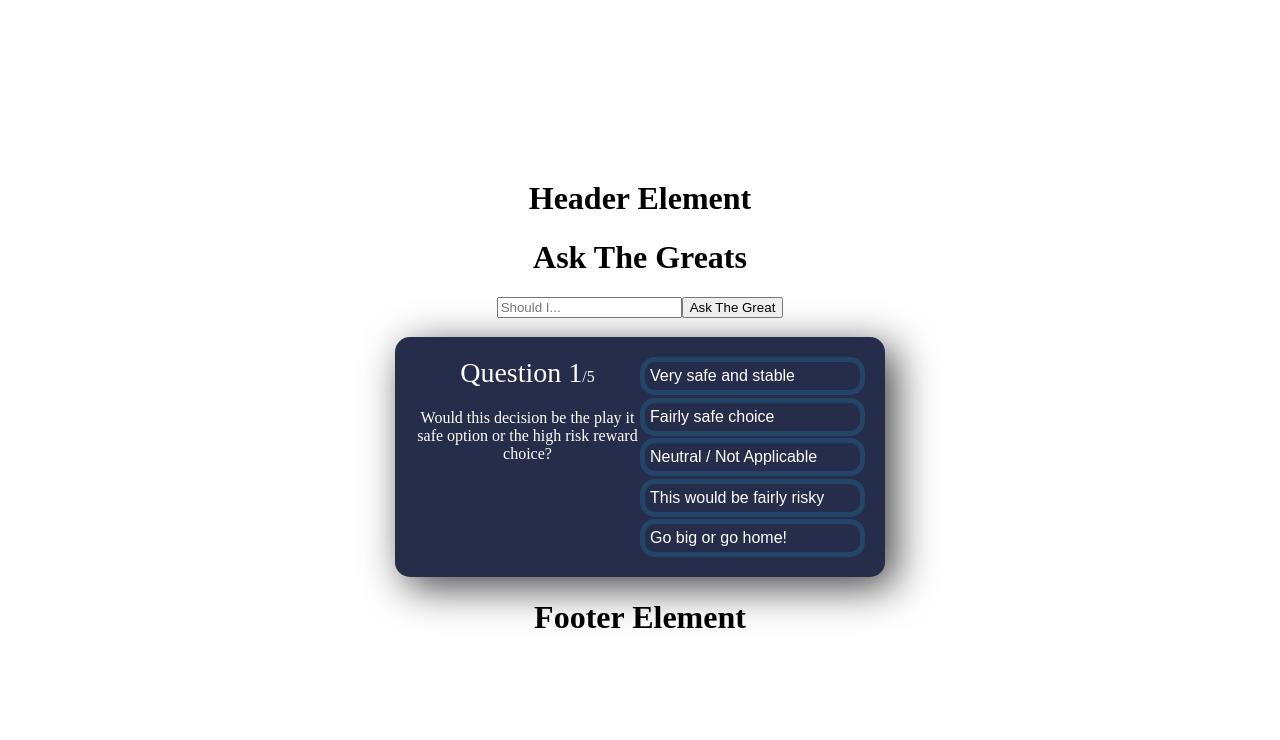
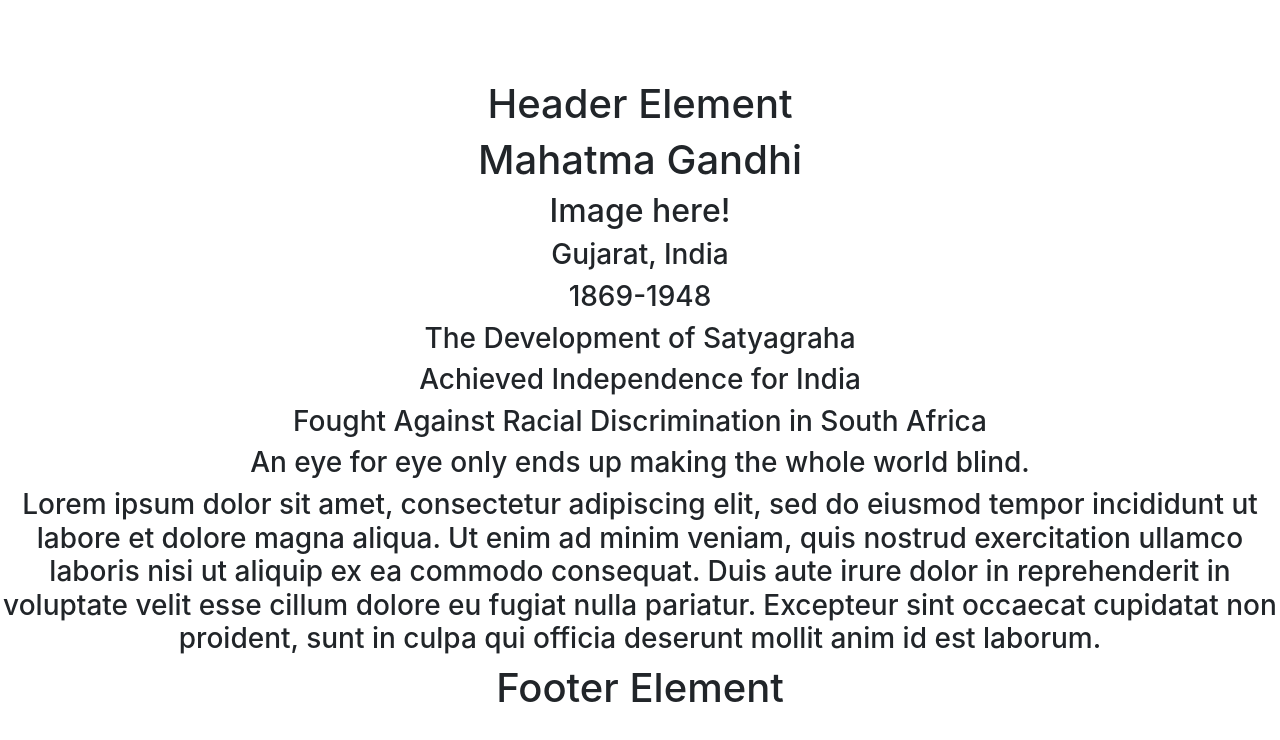
Before and after one commit to Juicester/atg, a React (Create React App) app: page /mahatma_gandhi in a window 1280 px wide. Shown: the top 740 px of the page. Built offline with nearby package versions, Linux system fonts and the light colour scheme.

Commit message:
added routes, links, and showpages

```diff
--- a/src/App.js
+++ b/src/App.js
@@ -1,16 +1,45 @@
 import React from 'react';
 import './App.css';
+import 'bootstrap/dist/css/bootstrap.min.css';
 import Container from 'react-bootstrap/Container';
 import Header from './Components/Header/Header';
 import Footer from './Components/Footer/Footer';
 import Home from './Components/Home/Home';
+import Quiz from './Components/Quiz/Quiz';
+import { Route, Switch } from 'react-router-dom';
+import GreatShowPage from './Components/GreatShowPage/GreatShowPage';
+import greatData from './data/greats-data.json';
 
 function App(props) {
 	return (
 		// <Container className='container-fluid d-flex justify-content-center'></Container>
 		<div className={props.location.pathname === '/' ? 'App bg' : 'App'}>
 			<Header />
-			<Home />
+			<Switch>
+				<Route path={`/`} exact={true} component={Home} />
+				<Route path={`/quiz`} exact={true} component={Quiz} />
+				<Route
+					path={`/abraham_lincoln`}
+					exact={true}
+					render={() => (
+						<GreatShowPage name={'Abraham Lincoln'} data={greatData} />
+					)}
+				/>
+				<Route
+					path={`/mahatma_gandhi`}
+					exact={true}
+					render={() => (
+						<GreatShowPage name={'Mahatma Gandhi'} data={greatData} />
+					)}
+				/>
+				<Route
+					path={`/albert_einstein`}
+					exact={true}
+					render={() => (
+						<GreatShowPage name={'Albert Einstein'} data={greatData} />
+					)}
+				/>
+			</Switch>
 			<Footer />
 		</div>
 	);
--- /dev/null
+++ b/src/Components/GreatShowPage/GreatShowPage.js
@@ -0,0 +1,28 @@
+import React from 'react';
+import './GreatShowPage.css';
+
+function GreatShowPage(props) {
+	const { name, data } = props;
+	let great;
+
+	for (let i = 0; i < data.length; i++) {
+		if (name === data[i].name) {
+			great = data[i];
+		}
+	}
+	return (
+		<div>
+			<h1>{great.name}</h1>
+			<h2>{great.img_url}</h2>
+			<h3>{great.stats.birthplace}</h3>
+			<h3>{great.stats.time_period}</h3>
+			<h3>{great.milestones.milestone_0}</h3>
+			<h3>{great.milestones.milestone_1}</h3>
+			<h3>{great.milestones.milestone_2}</h3>
+			<h3>{great.famous_quote}</h3>
+			<h3>{great.bio}</h3>
+		</div>
+	);
+}
+
+export default GreatShowPage;
--- a/src/Components/Home/Home.js
+++ b/src/Components/Home/Home.js
@@ -3,6 +3,9 @@ import './Home.css';
 import Container from 'react-bootstrap/Container';
 import QuestionForm from '../QuestionForm/QuestionForm';
 import Quiz from '../Quiz/Quiz';
+import { Link } from 'react-router-dom';
+import Row from 'react-bootstrap/Row';
+import Col from 'react-bootstrap/Col';
 
 function Home() {
 	// set variables and setters
@@ -20,7 +23,7 @@ function Home() {
 	}
 
 	return (
-		<Container className='container-fluid d-flex justify-content-center'>
+		<Container className='container-fluid justify-content-center'>
 			<h1>Ask The Greats</h1>
 			<QuestionForm
 				handleChange={handleChange}
@@ -28,8 +31,18 @@ function Home() {
 				searchString={searchString}
 			/>
 			<h3>{question}</h3>
-
-			<Quiz />
+			<Row className='row justify-content-center'>
+				<Col>
+					<Link to={`/abraham_lincoln`}>Lincoln</Link>
+				</Col>
+				<Col>
+					<Link to={`/mahatma_gandhi`}>Gandhi</Link>
+				</Col>
+				<Col>
+					<Link to={`/albert_einstein`}>Einstein</Link>
+				</Col>
+			</Row>
+			{/* <Quiz /> */}
 		</Container>
 	);
 }
--- /dev/null
+++ b/src/data/greats-data.json
@@ -0,0 +1,47 @@
+[
+    {
+        "name": "Abraham Lincoln",
+        "img_url": "Image here!",
+        "stats": {
+            "birthplace": "Hodgenville, Kentucky",
+            "time_period": "1809-1865"
+        },
+        "milestones": {
+            "milestone_0": "16th US President in 1861",
+            "milestone_1": "Signing the Emancipation Proclamation"
+        },
+        "famous_quote": "Four score and seven years ago...",
+        "bio": "Lorem ipsum dolor sit amet, consectetur adipiscing elit, sed do eiusmod tempor incididunt ut labore et dolore magna aliqua. Ut enim ad minim veniam, quis nostrud exercitation ullamco laboris nisi ut aliquip ex ea commodo consequat. Duis aute irure dolor in reprehenderit in voluptate velit esse cillum dolore eu fugiat nulla pariatur. Excepteur sint occaecat cupidatat non proident, sunt in culpa qui officia deserunt mollit anim id est laborum."
+    },
+    {
+        "name": "Mahatma Gandhi",
+        "img_url": "Image here!",
+        "stats": {
+            "birthplace": "Gujarat, India",
+            "time_period": "1869-1948"
+        },
+        "milestones": {
+            "milestone_0": "The Development of Satyagraha",
+            "milestone_1": "Achieved Independence for India",
+            "milestone_2": "Fought Against Racial Discrimination in South Africa"
+        },
+        "famous_quote": "An eye for eye only ends up making the whole world blind.",
+        "bio": "Lorem ipsum dolor sit amet, consectetur adipiscing elit, sed do eiusmod tempor incididunt ut labore et dolore magna aliqua. Ut enim ad minim veniam, quis nostrud exercitation ullamco laboris nisi ut aliquip ex ea commodo consequat. Duis aute irure dolor in reprehenderit in voluptate velit esse cillum dolore eu fugiat nulla pariatur. Excepteur sint occaecat cupidatat non proident, sunt in culpa qui officia deserunt mollit anim id est laborum."
+    },
+    {
+        "name": "Albert Einstein",
+        "img_url": "Image here!",
+        "stats": {
+            "birthplace": "Ulm, Germany",
+            "time_period": "1879-1955"
+        },
+        "milestones": {
+            "milestone_0": "Proposed the General Theory of Relativity",
+            "milestone_1": "Came up with the Mass-Energy Equivalence formula",
+            "milestone_2": "Won the Nobel Prize for Physics in 1921",
+            "milestone_3": "Was named 'Man of the Century' by TIME Magazine"
+        },
+        "famous_quote": "If you can't explain it simply, you don't understand it well enough.",
+        "bio": "Lorem ipsum dolor sit amet, consectetur adipiscing elit, sed do eiusmod tempor incididunt ut labore et dolore magna aliqua. Ut enim ad minim veniam, quis nostrud exercitation ullamco laboris nisi ut aliquip ex ea commodo consequat. Duis aute irure dolor in reprehenderit in voluptate velit esse cillum dolore eu fugiat nulla pariatur. Excepteur sint occaecat cupidatat non proident, sunt in culpa qui officia deserunt mollit anim id est laborum."
+    }
+]
```
Also changed, not shown: src/Components/GreatShowPage/GreatShowPage.css (added), 1 other file (tests, documents, lock files or other folders).
